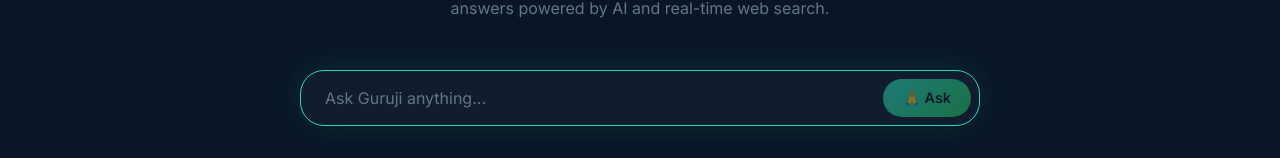
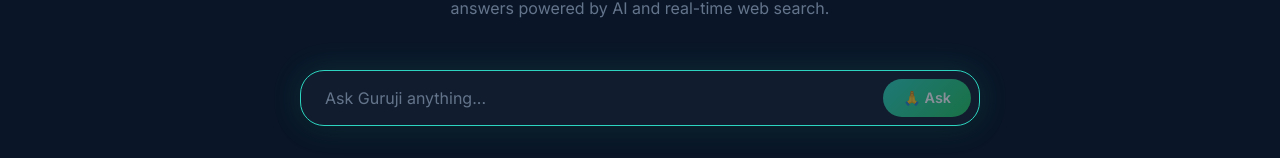
Before and after one commit to shrigo/gotitguruji, a Next.js app: page / in a window 1280 px wide. Shown: the part 543-701 px from the top of the page. Built offline with nearby package versions, Linux system fonts and the light colour scheme.

Commit message:
Change Ask button text color to white

```diff
--- a/src/app/globals.css
+++ b/src/app/globals.css
@@ -225,7 +225,7 @@
   justify-content: center;
   gap: 6px;
   background: linear-gradient(135deg, var(--accent-teal), var(--accent-green));
-  color: var(--bg-primary);
+  color: #ffffff;
   border: none;
   border-radius: var(--radius-full);
   padding: 10px 20px;
```
